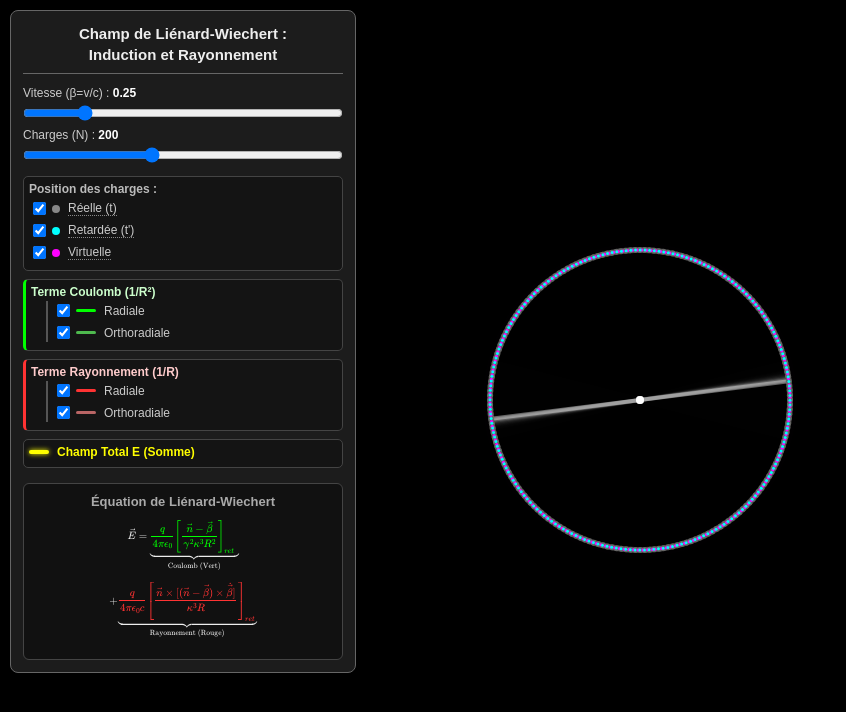
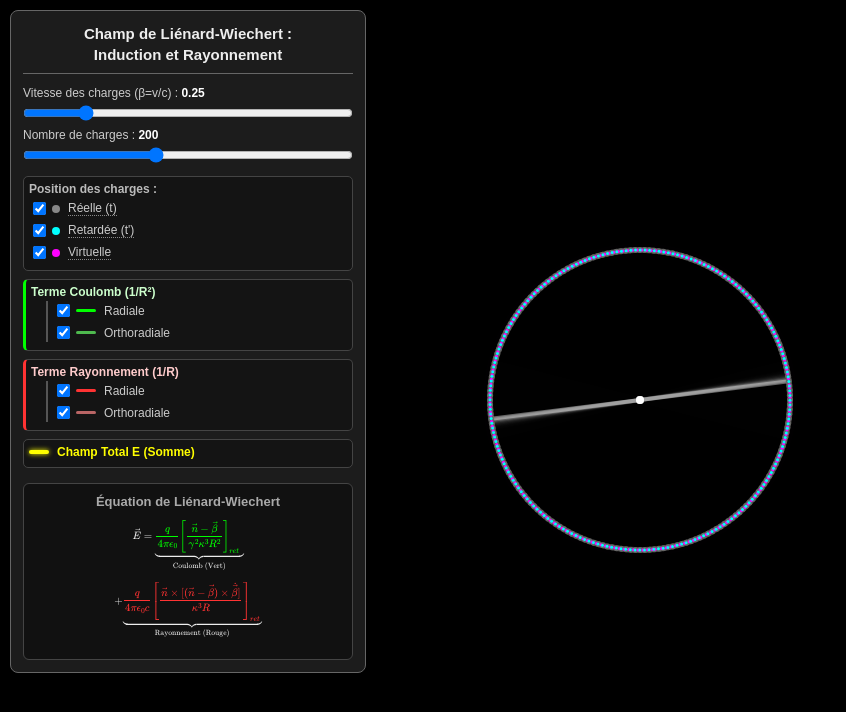
Before and after one commit to Julien-Arlandis/Lienard-Wiechert, a plain HTML site: page index.html in a window 1280 px wide. Shown: the whole page, without its empty margins (0-846 px from the left). Drawn offline with nearby package versions, Linux system fonts and the light colour scheme.

Commit message:
Update index.html

```diff
--- a/index.html
+++ b/index.html
@@ -21,21 +21,19 @@
             pointer-events: auto;
             user-select: none;
             box-shadow: 0 4px 15px rgba(0,0,0,0.8);
-            width: 320px; /* Largeur fixe de la colonne */
+            width: 330px; /* Légèrement élargi pour les nouveaux textes */
             z-index: 10;
             max-height: 95vh;
-            overflow-y: auto; /* Scroll si l'écran est trop petit en hauteur */
+            overflow-y: auto;
             font-size: 12px;
             scrollbar-width: thin;
             scrollbar-color: #555 #222;
         }
 
-        /* Style de la scrollbar */
         #controls::-webkit-scrollbar { width: 8px; }
         #controls::-webkit-scrollbar-track { background: #222; }
         #controls::-webkit-scrollbar-thumb { background: #555; border-radius: 4px; }
 
-        /* Boîte équation intégrée à la colonne */
         #equation-box {
             margin-top: 15px;
             padding: 10px 5px;
@@ -71,7 +69,6 @@
 
         .val { color: #fff; font-weight: bold; }
 
-        /* Ajustement MathJax pour largeur colonne */
         mjx-container {
             font-size: 90% !important;
             color: #eee !important;
@@ -108,10 +105,10 @@
     <div id="controls">
         <h3>Champ de Liénard-Wiechert :<br>Induction et Rayonnement</h3>
 
-        <label for="betaSlider">Vitesse (&beta;=v/c) : <span id="betaValue" class="val">0.25</span></label><br>
+        <label for="betaSlider">Vitesse des charges (&beta;=v/c) : <span id="betaValue" class="val">0.25</span></label><br>
         <input type="range" id="betaSlider" min="0.1" max="0.95" step="0.01" value="0.25">
 
-        <label for="nSlider" style="margin-top:2px; display:block;">Charges (N) : <span id="nValue" class="val">200</span></label>
+        <label for="nSlider" style="margin-top:2px; display:block;">Nombre de charges : <span id="nValue" class="val">200</span></label>
         <input type="range" id="nSlider" min="1" max="500" value="200">
 
         <div class="group-box">
```
